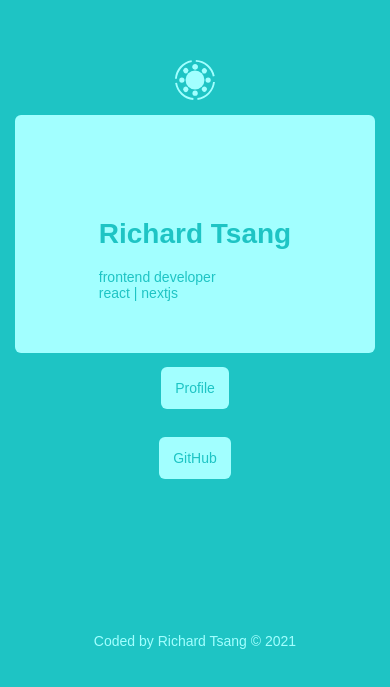
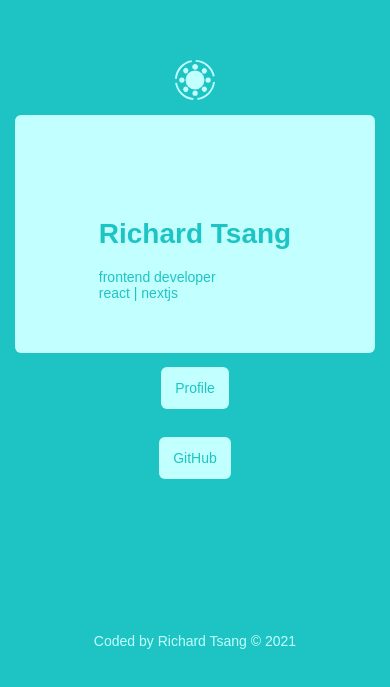
Before and after one commit to r7chardgh/r7chardgh.github.io, a plain HTML site: page index.html in a window 390 px wide. Shown: the part 153-840 px from the top of the page. Drawn offline with Linux system fonts and the light colour scheme.

Commit message:
updated color, media - mobile

```diff
--- a/index.html
+++ b/index.html
@@ -18,7 +18,7 @@
       }
       :root {
         --main-color: #1ec4c4;
-        --second-color: #a2ffff;
+        --second-color: #c2ffff;
         --base-color: rgb(70, 79, 88);
         --font-color: rgb(255, 255, 255);
         background-color: var(--main-color);
@@ -69,7 +69,8 @@
         transition: -webkit-transform 0.3s ease-in-out;
         -o-transition: transform 0.3s ease-in-out;
         transition: transform 0.3s ease-in-out;
-        transition: transform 0.3s ease-in-out, -webkit-transform 0.3s ease-in-out;
+        transition: transform 0.3s ease-in-out,
+          -webkit-transform 0.3s ease-in-out;
         display: -ms-grid;
         display: grid;
         -ms-grid-columns: 6rem auto 6rem;
@@ -339,10 +340,14 @@
         top: 3rem;
       }
 
-      @media (hover: none) {
+      @media only screen and (hover: none),(max-width: 600px) {
         body {
           -ms-flex-wrap: wrap;
-              flex-wrap: wrap;-webkit-box-orient: vertical;-webkit-box-direction: normal;-ms-flex-direction: column;flex-direction: column;
+          flex-wrap: wrap;
+          -webkit-box-orient: vertical;
+          -webkit-box-direction: normal;
+          -ms-flex-direction: column;
+          flex-direction: column;
         }
         main {
           width: auto;
@@ -354,7 +359,7 @@
           -ms-flex-order: 2;
           order: 2;
         }
-        .tr{
+        .tr {
           justify-self: flex-end;
         }
         .bl {
@@ -371,14 +376,6 @@
           height: auto;
           padding: 1rem;
         }
-        .active-area::after {
-          content: "";
-          top: 0;
-          left: 0;
-          bottom: 0;
-          right: 0;
-          background-color: #fff;
-        }
         .active-area:hover {
           -webkit-transform: translateY(0) scale(1);
           -ms-transform: translateY(0) scale(1);
@@ -394,7 +391,7 @@
           transform: translateY(0) scale(1);
           opacity: 1;
         }
-        .active-area .bubble a{
+        .active-area .bubble a {
           line-height: 1rem;
           padding: 1rem;
           -webkit-transform: translateY(0) scale(1);
@@ -408,12 +405,14 @@
           transform: translateY(0) scale(1);
           opacity: 1;
         }
+        .no-js-msg{
+          top: 0;
+          border-radius: 0;
+        }
       }
     </style>
   </head>
   <body>
-    <div class="mobile-nav-button"></div>
-
     <div class="tl active-area">
       <div class="bubble">
         <a
@@ -428,8 +427,8 @@
     <div class="tr active-area">
       <button
         class="light-toggle"
-        name="light-toggle"
         onclick="handleSwitchLight()"
+        aria-label="dark-mode"
       >
         <div class="light-toggle-inner">
           <svg
```
Lines whose indentation alone changed are shown as unchanged.
